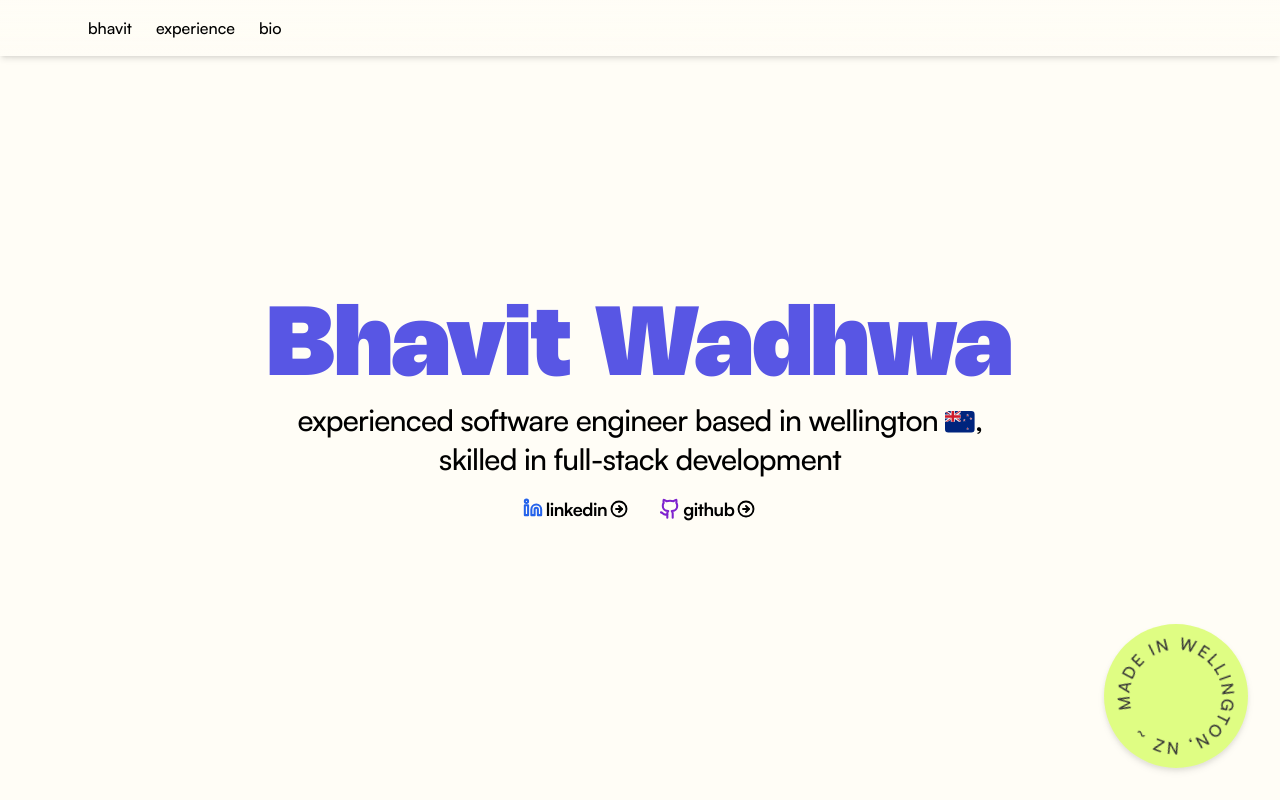
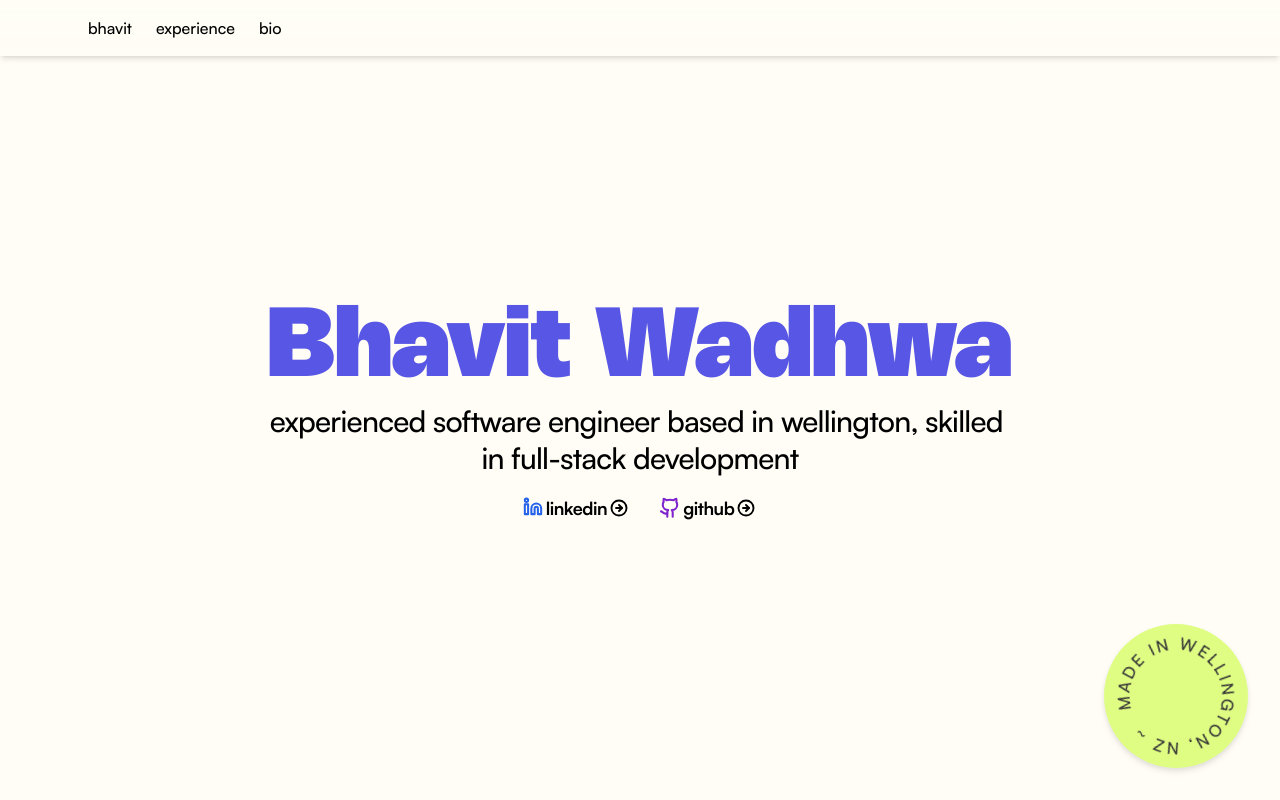
Before and after one commit to wa-bha/v2-personal-website, a Next.js app: page / in a window 1280 px wide. Shown: the top 800 px of the page. Built offline with nearby package versions, Linux system fonts and the light colour scheme.

Commit message:
feat: blur in text effect

```diff
--- a/src/app/page.tsx
+++ b/src/app/page.tsx
@@ -1,7 +1,7 @@
 import { ExternalLinkIcon, Copyright, SquareDashedMousePointer } from "lucide-react";
 
 import { ExternalLink, ExperienceCard, StaggeredHeroSection } from "@/components";
-import { MadeInWellingtonBadge } from "@/components/icons";
+import { FlagNZ, MadeInWellingtonBadge } from "@/components/icons";
 
 export default function Home() {
   return (
@@ -59,13 +59,14 @@ export default function Home() {
               </ExternalLink>
               , I&apos;m helping build a new investing platform that expands access into new
               markets. Their mission resonates deeply with me: to make wealth generation more
-              accessible for all Kiwi investors.
+              accessible for all Kiwi investors 💸
             </p>
 
             <p>
-              Outside of work, you&apos;ll often find me exploring the beautiful landscapes of NZ.
-              Whether it&apos;s carving through snow on a snowboard 🏂, hiking new trails or playing
-              a game of field hockey, I love spending time outdoors.
+              Outside of work, you&apos;ll often find me exploring the beautiful landscapes of NZ{" "}
+              <FlagNZ className="mb-1 inline-flex h-[1em]" />. Whether it&apos;s carving through
+              snow on a snowboard 🏂, hiking new trails or playing a game of field hockey, I love
+              spending time outdoors.
             </p>
           </div>
         </div>
--- a/src/components/StaggeredHeroSection/StaggeredHeroSection.tsx
+++ b/src/components/StaggeredHeroSection/StaggeredHeroSection.tsx
@@ -5,7 +5,7 @@ import { motion } from "framer-motion";
 import { Github, Linkedin, CircleArrowRight } from "lucide-react";
 
 import ExternalLink from "../ExternalLink";
-import { FlagNZ } from "../icons";
+import TextEffect from "../TextEffect";
 
 const StaggeredHeroSection = () => {
   const [hasAnimated, setHasAnimated] = useState(false);
@@ -35,28 +35,27 @@ const StaggeredHeroSection = () => {
           ease: "easeInOut"
         }}
       >
-        <ExternalLink href="https://en.wikipedia.org/wiki/Flat_white">
+        <ExternalLink href="https://en.wikipedia.org/wiki/Flat_white#:~:text=originates from Wellington">
           <h1 className="text-center text-[10vw] md:text-[6em]">Bhavit Wadhwa</h1>
         </ExternalLink>
       </motion.div>
 
-      <motion.div
-        initial="hidden"
-        animate={hasAnimated ? "visible" : "hidden"}
-        variants={variants(30)}
-        transition={{
-          delay: 1.2,
-          duration: 0.8,
-          ease: "easeInOut"
-        }}
-      >
-        <div className="mt-[-0.5rem] px-10 sm:mt-[-1.25em] md:w-[48rem] md:px-2">
-          <p className="text-center text-[5.5vw] font-medium tracking-tight sm:text-[1.85em] md:leading-tight">
-            experienced software engineer based in wellington{" "}
-            <FlagNZ className="mb-1 inline-flex h-[1em]" />, skilled in full-stack development
-          </p>
-        </div>
-      </motion.div>
+      <div className="mt-[-0.5rem] px-10 sm:mt-[-1.25em] md:w-[48rem] md:px-2">
+        <TextEffect
+          per="word"
+          as="h3"
+          preset="blur"
+          variants={{
+            container: {
+              hidden: { opacity: 0 },
+              visible: { opacity: 1, transition: { staggerChildren: 0.05, delayChildren: 2 } }
+            }
+          }}
+          className="text-center text-[5.5vw] font-medium tracking-tight sm:text-[1.85em] md:leading-tight"
+        >
+          experienced software engineer based in wellington, skilled in full-stack development
+        </TextEffect>
+      </div>
 
       <motion.div
         initial="hidden"
--- /dev/null
+++ b/src/components/TextEffect/TextEffect.tsx
@@ -0,0 +1,136 @@
+"use client";
+
+import React from "react";
+import { motion, Variants } from "framer-motion";
+
+type PresetType = "blur" | "shake" | "scale" | "fade" | "slide";
+
+type TextEffectProps = {
+  children: string;
+  per?: "word" | "char";
+  as?: keyof JSX.IntrinsicElements;
+  variants?: {
+    container?: Variants;
+    item?: Variants;
+  };
+  className?: string;
+  preset?: PresetType;
+  delay?: number;
+};
+
+const defaultContainerVariants: Variants = {
+  hidden: { opacity: 0 },
+  visible: { opacity: 1, transition: { staggerChildren: 0.05 } }
+};
+
+const defaultItemVariants: Variants = {
+  hidden: { opacity: 0 },
+  visible: { opacity: 1 }
+};
+
+const presetVariants: Record<PresetType, { container: Variants; item: Variants }> = {
+  blur: {
+    container: defaultContainerVariants,
+    item: {
+      hidden: { opacity: 0, filter: "blur(12px)" },
+      visible: { opacity: 1, filter: "blur(0px)" }
+    }
+  },
+  shake: {
+    container: defaultContainerVariants,
+    item: {
+      hidden: { x: 0 },
+      visible: { x: [-5, 5, -5, 5, 0], transition: { duration: 0.5 } }
+    }
+  },
+  scale: {
+    container: defaultContainerVariants,
+    item: {
+      hidden: { opacity: 0, scale: 0 },
+      visible: { opacity: 1, scale: 1 }
+    }
+  },
+  fade: {
+    container: defaultContainerVariants,
+    item: {
+      hidden: { opacity: 0 },
+      visible: { opacity: 1 }
+    }
+  },
+  slide: {
+    container: defaultContainerVariants,
+    item: {
+      hidden: { opacity: 0, y: 20 },
+      visible: { opacity: 1, y: 0 }
+    }
+  }
+};
+
+const AnimationComponent: React.FC<{
+  word: string;
+  variants: Variants;
+  per: "word" | "char";
+}> = React.memo(({ word, variants, per }) => {
+  if (per === "word") {
+    return (
+      <motion.span aria-hidden="true" variants={variants} className="inline-block whitespace-pre">
+        {word}
+      </motion.span>
+    );
+  }
+
+  return (
+    <span className="inline-block whitespace-pre">
+      {word.split("").map((char, charIndex) => (
+        <motion.span
+          key={`char-${charIndex}`}
+          aria-hidden="true"
+          variants={variants}
+          className="inline-block whitespace-pre"
+        >
+          {char}
+        </motion.span>
+      ))}
+    </span>
+  );
+});
+
+AnimationComponent.displayName = "AnimationComponent";
+
+export function TextEffect({
+  children,
+  per = "word",
+  as = "p",
+  variants,
+  className,
+  preset,
+  delay = 0
+}: TextEffectProps) {
+  const words = children.split(/(\S+)/);
+  const MotionTag = motion[as as keyof typeof motion];
+  const selectedVariants = preset
+    ? presetVariants[preset]
+    : { container: defaultContainerVariants, item: defaultItemVariants };
+  const containerVariants = variants?.container || selectedVariants.container;
+  const itemVariants = variants?.item || selectedVariants.item;
+
+  return (
+    <MotionTag
+      initial="hidden"
+      animate="visible"
+      aria-label={children}
+      variants={containerVariants}
+      transition={{ delayChildren: delay }}
+      className={className}
+    >
+      {words.map((word, wordIndex) => (
+        <AnimationComponent
+          key={`word-${wordIndex}`}
+          word={word}
+          variants={itemVariants}
+          per={per}
+        />
+      ))}
+    </MotionTag>
+  );
+}
--- /dev/null
+++ b/src/components/TextEffect/index.ts
@@ -0,0 +1,3 @@
+import { TextEffect } from "./TextEffect";
+
+export default TextEffect;
```
